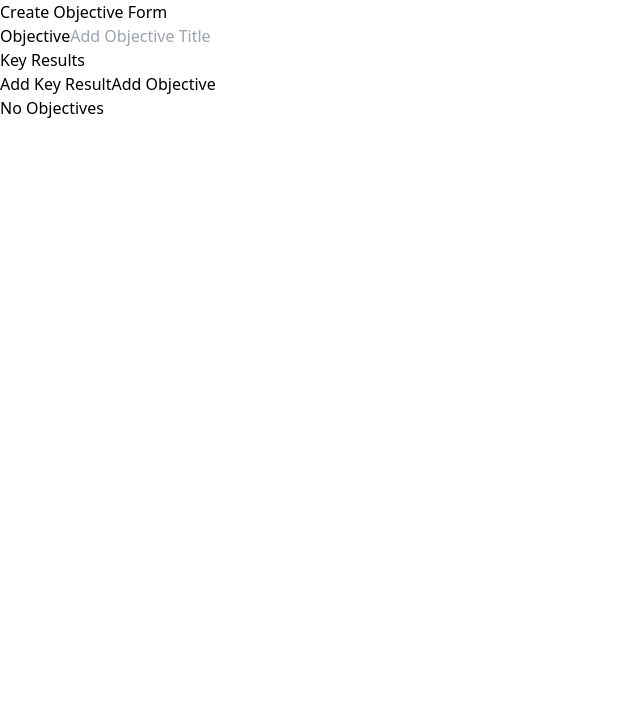
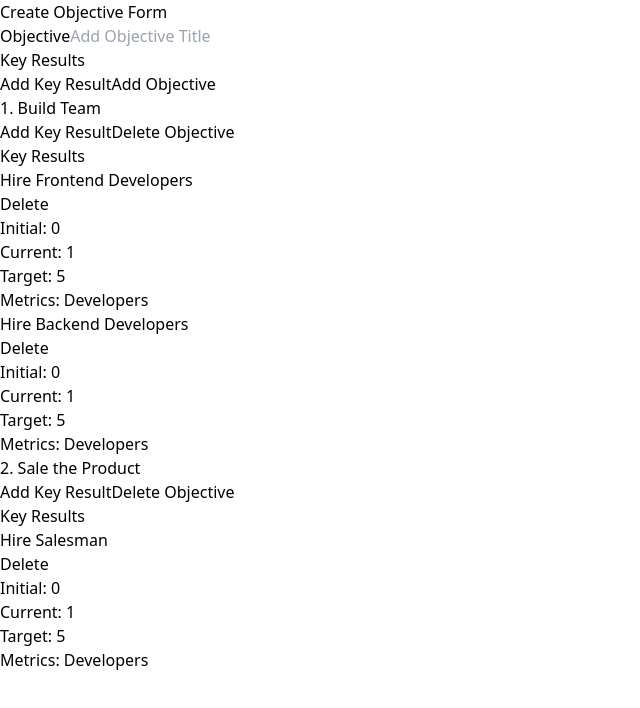
Before and after one commit to sahilt65/OKRApplication-main, a React (Vite) app: page / in a window 1280 px wide. Shown: the top 708 px of the page, without its empty margins (0-640 px from the left). Built offline with nearby package versions, Linux system fonts and the light colour scheme.

Commit message:
feat: useEffect to show data with initial loading

```diff
--- a/src/App.tsx
+++ b/src/App.tsx
@@ -1,11 +1,21 @@
-import {useState} from "react";
+import {useEffect, useState} from "react";
 import {ObjectiveType} from "./Types/OKRTypes.ts";
 import {CreateOkrForm} from "./Components/CreateOkrForm.tsx";
 import {ShowOKRs} from "./Components/ShowOKRs.tsx";
+import getOKRData from "./OKR-store/OKR-Data.ts";
+
 
 function App() {
   const [objectives, setObjectives] = useState<ObjectiveType[]>([]);
+  const [isLoading, setIsLoading] = useState<boolean>(true);
 
+  useEffect(() => {
+    (async () => {
+      const initialOKRData: ObjectiveType[] = await getOKRData();
+      setObjectives(initialOKRData);
+      setIsLoading(false);
+    })();
+  }, [])
 
   return (
     <div>
@@ -13,10 +23,11 @@ function App() {
         objectives={objectives}
         setObjectives={setObjectives}
       />
-      <ShowOKRs
+      {isLoading ? (<p>Loading...</p>) : (<ShowOKRs
         objectives={objectives}
         setObjectives={setObjectives}
-      />
+      />)}
+
     </div>
   );
 }
--- a/src/Components/AddKeyResultModal.tsx
+++ b/src/Components/AddKeyResultModal.tsx
@@ -1,7 +1,16 @@
 import {useState} from "react";
-import {KeyResultType} from "../Types/OKRTypes.ts";
+import {KeyResultType, ObjectiveType} from "../Types/OKRTypes.ts";
+import * as React from "react";
 
-export function AddKeyResultModal({isOpen, objective, setObjectives, objectives, setIsOpen}) {
+type AddKeyResultModalProps = {
+  isOpen: boolean,
+  objective: ObjectiveType,
+  setObjectives: React.Dispatch<React.SetStateAction<ObjectiveType[]>>,
+  objectives: ObjectiveType[],
+  setIsOpen: React.Dispatch<React.SetStateAction<boolean>>
+}
+
+export function AddKeyResultModal({isOpen, objective, setObjectives, objectives, setIsOpen}:AddKeyResultModalProps) {
   const [newKeyResult, setNewKeyResult] = useState<KeyResultType>(
     {
       title: "string",
@@ -13,7 +22,7 @@ export function AddKeyResultModal({isOpen, objective, setObjectives, objectives,
   );
 
   const addKeyResult = () => {
-    objectives.map((key) => {
+    objectives.map((key: ObjectiveType) => {
       if (key === objective) {
         console.log(key);
         key.keyResults.push(newKeyResult);
@@ -89,6 +98,7 @@ export function AddKeyResultModal({isOpen, objective, setObjectives, objectives,
                   className="bg-blue-400 px-2 py-1 rounded-md text-white    hover:bg-blue-600 mr-6 block items-end"
                   onClick={() => {
                     addKeyResult()
+                    setIsOpen(false);
                   }}
                 >
                   Add Key Result
--- a/src/Components/CreateOkrForm.tsx
+++ b/src/Components/CreateOkrForm.tsx
@@ -21,6 +21,8 @@ const CreateOkrForm = ({
         keyResults: keyResults,
       },
     ]);
+
+    setKeyResults([]);
   }
 
   function handleChange(key: string, input: string | number, index: number) {
@@ -43,6 +45,8 @@ const CreateOkrForm = ({
         metrics: "string",
       },
     ]);
+
+
   };
   return (
     <div className=" px-4 mx-24 mt-12">
--- a/src/OKR-store/OKR-Data.ts
+++ b/src/OKR-store/OKR-Data.ts
@@ -0,0 +1,43 @@
+import {ObjectiveType} from "../Types/OKRTypes.ts";
+
+const initialObjectives: ObjectiveType[] = [
+  {
+    title: "Build Team",
+    keyResults: [
+      {
+        title: "Hire Frontend Developers",
+        initialValue: 0,
+        targetValue: 5,
+        currentValue: 1,
+        metrics: "Developers"
+      },
+      {
+        title: "Hire Backend Developers",
+        initialValue: 0,
+        targetValue: 5,
+        currentValue: 1,
+        metrics: "Developers"
+      }
+    ]
+  },
+  {
+    title: "Sale the Product",
+    keyResults: [
+      {
+        title: "Hire Salesman",
+        initialValue: 0,
+        targetValue: 5,
+        currentValue: 1,
+        metrics: "Developers"
+      }
+    ]
+  }
+]
+
+export default function getOKRData():Promise<ObjectiveType[]>{
+  return new Promise((resolve)=>{
+    setTimeout(()=>{
+      resolve(initialObjectives);
+    },3000)
+  })
+}
```
